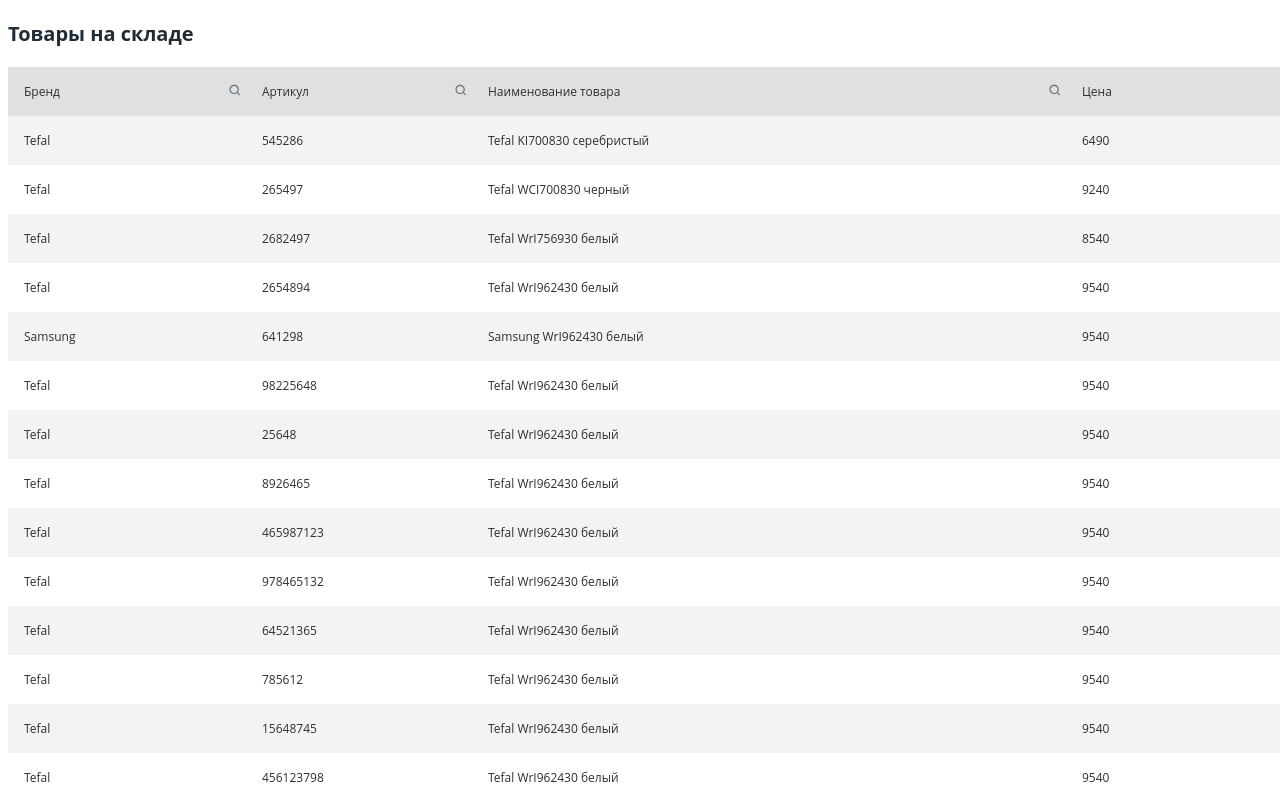
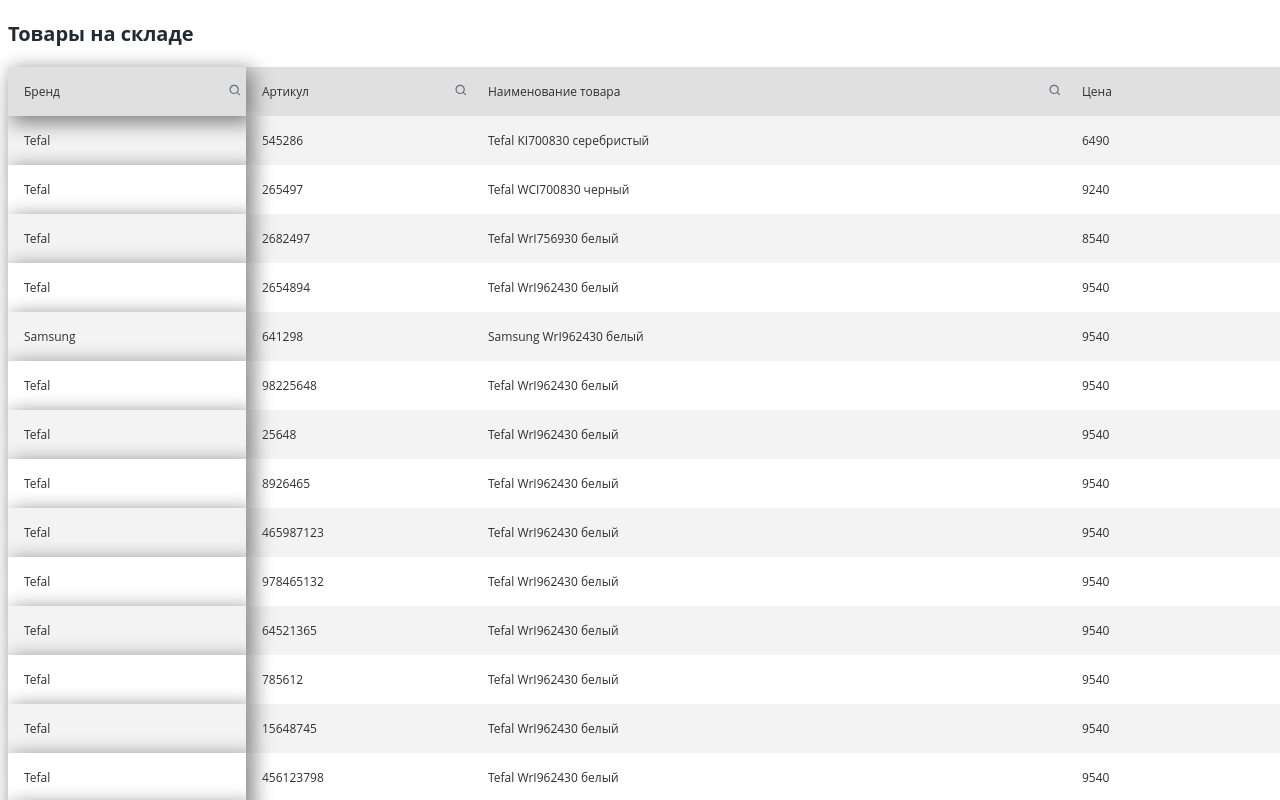
Before and after one commit to HamitMagic/table-test, an Angular app: page / in a window 1280 px wide. Shown: the top 800 px of the page. Built offline with nearby package versions, Linux system fonts and the light colour scheme.

Commit message:
some styles

```diff
--- a/src/app/app.component.css
+++ b/src/app/app.component.css
@@ -1,7 +1,6 @@
-.table > :nth-child(2n) {
+.table>:nth-child(2n) {
 	background-color: #f3f3f3;
 }
-
 #table-header{
 	background-color: #e0e0e0;
 	position: sticky;
@@ -25,8 +24,6 @@
 	width: 97%;
 }
 .table {
-	/* overflow-x: none; */
-	/* overflow-y: scroll; */
 	width: fit-content;
 }
 .table-item {
@@ -46,20 +43,19 @@
 	display: flex;
 	flex-direction: row;
 	width: 100%;
-	/* justify-content: space-between; */
 }
 .brand {
 	position: sticky;
 	z-index: 2;
 	opacity: 1;
-}
-.table-header .brand {
-	/* z-index: 10; */
+	box-shadow: 5px 5px 20px 2px gray;
 }
 .atStock {
 	color: #00A0E3;
 }
-
+#brand {
+	background-color: #e0e0e0;
+}
 .content {
 	padding: 8px;
 }
--- a/src/app/app.component.html
+++ b/src/app/app.component.html
@@ -3,7 +3,7 @@
   <div class="table">
       <div class="table-row" id="table-header">
         @for (el of headerStringList; track el) {
-          <div [ngClass]="el.class + ' ' + 'table-item'">
+          <div [ngClass]="el.class + ' ' + 'table-item'" [id]="el.class">
             {{el.name}}
             @if (el.class === 'isExists') {
                 <button class="icon" (click)="openDialog(toggle, el.class)">
@@ -21,9 +21,9 @@
           </div>
         }
       </div>
-      @for (item of data; track $index) {
+      @for (item of data; track item) {
         <div class="table-row">
-          <span class="brand table-item">{{item.brand}}</span>
+          <span class="brand table-item" id="brand-item" [style]="$index%2 ? 'background:white':'background:#f3f3f3'">{{item.brand}}</span>
           <span class="article table-item">{{item.article}}</span>
           <span class="name table-item">{{item.name}}</span>
           <span class="price table-item">{{item.price}}</span>
--- a/src/app/shared/modal/modal.component.css
+++ b/src/app/shared/modal/modal.component.css
@@ -26,7 +26,7 @@
   padding: 4px;
   cursor: pointer;
 }
-#canсel {
+#cancel {
   border: 1px solid #ED4E4E;
   background-color: white;
   color: #ED4E4E;
--- a/src/app/shared/modal/modal.component.html
+++ b/src/app/shared/modal/modal.component.html
@@ -2,7 +2,7 @@
   <section class="modal" #modal>
     <ng-content></ng-content>
     <button (click)="onClose()" id="ok">OK</button>
-    <button (click)="onClose()" id="canсel">Сбросить</button>
+    <button (click)="onClose()" id="cancel">Сбросить</button>
   </section>
   <div class="modal-overlay" #overlay (click)="onClose()"></div>
 </div>
--- a/src/styles.css
+++ b/src/styles.css
@@ -4,6 +4,15 @@
 	font-size: 12px;
 	color: #2D2F30;
 	box-sizing: border-box;
+}
+::-webkit-scrollbar{
+	width: 8px;
+	height: 8px;
+}
+::-webkit-scrollbar-thumb {
+    background-color: rgb(135, 135, 135);
+    border-radius: 9em;
+    /* box-shadow: inset 1px 1px 10px #f3faf7; */
 }
 
 .name {
```
